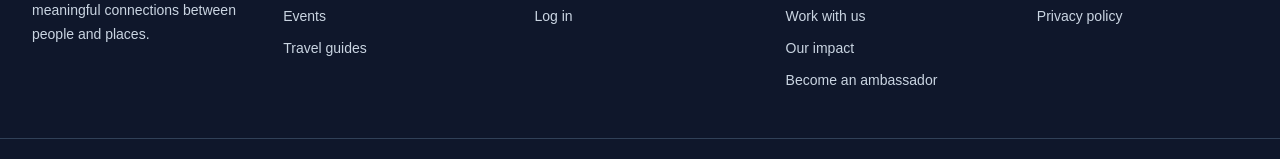
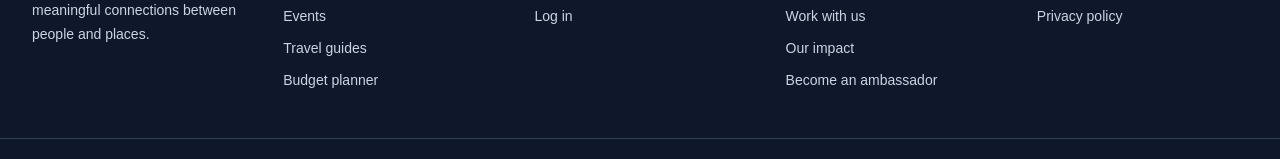
Before and after one commit to travailawayteam-a11y/travailaway-platform, a Next.js app: page /volunteer-in-italy in a window 1280 px wide. Shown: the part 2182-2341 px from the top of the page. Built offline with nearby package versions, Linux system fonts and the light colour scheme; no server answers.

Commit message:
Add 'Budget planner' link to site footer

```diff
--- a/components/site-footer.tsx
+++ b/components/site-footer.tsx
@@ -13,6 +13,7 @@ const columns = [
       { label: "Travel companions", href: "/travel-buddies" },
       { label: "Events", href: "/meetups" },
       { label: "Travel guides", href: "/guides" },
+      { label: "Budget planner", href: "/budget-planner" },
     ],
   },
   {
```
